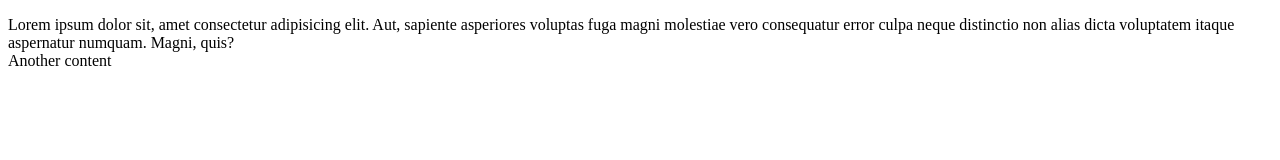
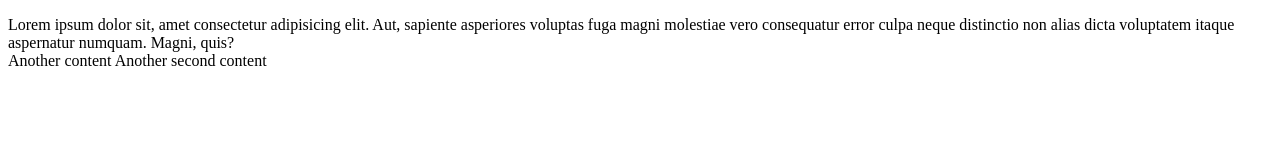
Before and after one commit to OnlyRaydek/new-train-git, a plain HTML site: page index.html in a window 1280 px wide. Drawn offline with Linux system fonts and the light colour scheme.

Commit message:
add new span line

```diff
--- a/index.html
+++ b/index.html
@@ -10,6 +10,7 @@
     Lorem ipsum dolor sit, amet consectetur adipisicing elit. Aut, sapiente asperiores voluptas fuga magni molestiae vero consequatur error culpa neque distinctio non alias dicta voluptatem itaque aspernatur numquam. Magni, quis?
     <br>
     <span>Another content</span>
+    <span>Another second content</span>
   </p>
 </body>
 </html>
```
